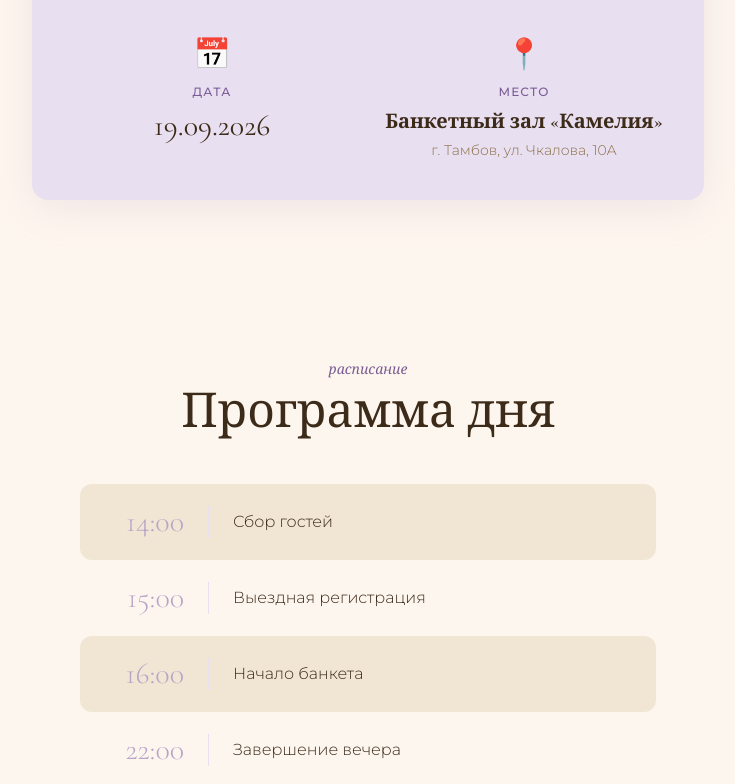
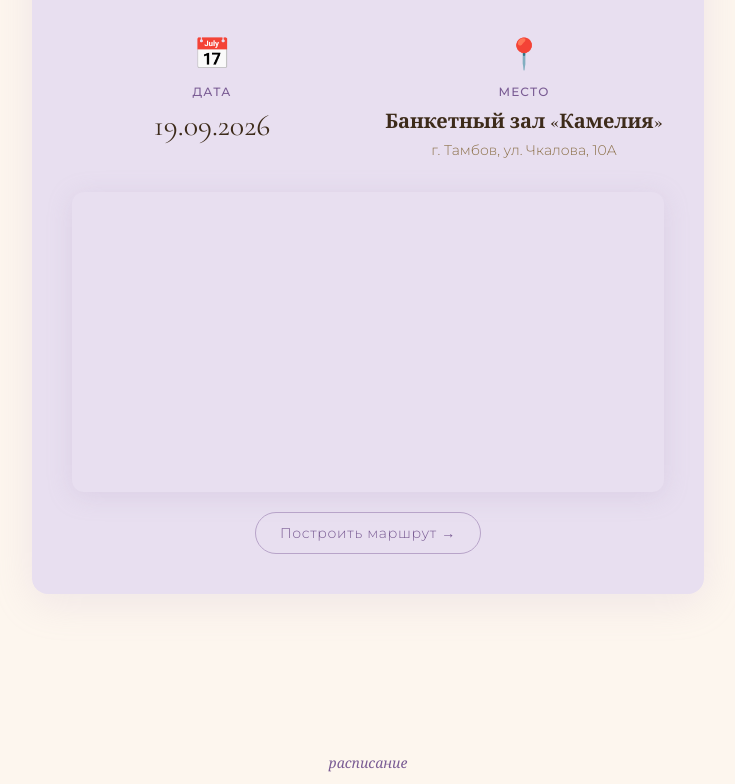
Before and after one commit to pr-poehali-dev/cosmic-shadow, a React (Vite) app: page / in a window 1280 px wide. Shown: the part 2000-2784 px from the top of the page, without its empty margins (272-1007 px from the left). Built offline with nearby package versions, Linux system fonts and the light colour scheme.

Commit message:
Добавить карту маршрута Камелия

```diff
--- a/src/pages/Index.tsx
+++ b/src/pages/Index.tsx
@@ -275,6 +275,33 @@ export default function Index() {
                 <p className="text-sm font-light" style={{ color: "var(--wedding-brown)" }}>г. Тамбов, ул. Чкалова, 10А</p>
               </div>
             </div>
+
+            {/* Карта */}
+            <div className="mt-8 rounded-xl overflow-hidden" style={{ boxShadow: "0 4px 24px rgba(184,164,201,0.25)" }}>
+              <iframe
+                title="Банкетный зал Камелия"
+                src="https://yandex.ru/map-widget/v1/?ll=41.456260%2C52.721219&z=16&pt=41.456260%2C52.721219%2Cpm2rdm~41.456260%2C52.721219%2Cpm2rdl&text=%D0%A2%D0%B0%D0%BC%D0%B1%D0%BE%D0%B2%2C%20%D1%83%D0%BB.%20%D0%A7%D0%BA%D0%B0%D0%BB%D0%BE%D0%B2%D0%B0%2C%2010%D0%90"
+                width="100%"
+                height="300"
+                style={{ border: "none", display: "block" }}
+                allowFullScreen
+              />
+            </div>
+
+            <a
+              href="https://yandex.ru/maps/?text=%D0%A2%D0%B0%D0%BC%D0%B1%D0%BE%D0%B2%2C+%D1%83%D0%BB.+%D0%A7%D0%BA%D0%B0%D0%BB%D0%BE%D0%B2%D0%B0%2C+10%D0%90&z=16"
+              target="_blank"
+              rel="noopener noreferrer"
+              className="inline-block mt-5 px-6 py-2.5 text-sm font-light transition-all duration-300 hover:scale-105"
+              style={{
+                border: "1.5px solid var(--wedding-purple)",
+                color: "var(--wedding-purple-dark)",
+                borderRadius: "2rem",
+                letterSpacing: "0.05em",
+              }}
+            >
+              Построить маршрут →
+            </a>
           </div>
         </section>
       </Section>
```
